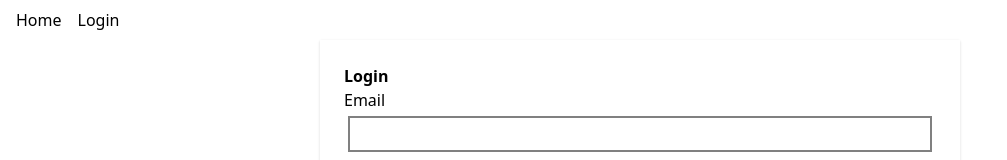
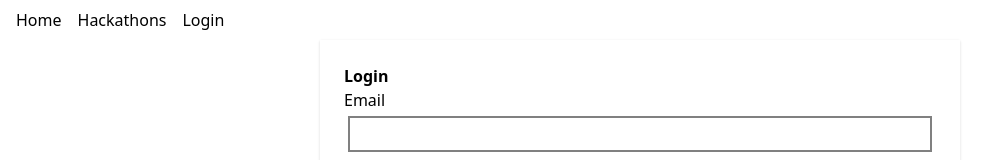
Before and after one commit to Folkwise-io/MintbeanPlatformV3-frontend, a React app: page /login in a window 1280 px wide. Shown: the top 160 px of the page, without its empty margins (0-1007 px from the left). Built offline with nearby package versions, Linux system fonts and the light colour scheme.

Commit message:
Add /hackathons route and page

```diff
--- a/src/routes.ts
+++ b/src/routes.ts
@@ -1,5 +1,5 @@
 import React from "react";
-import { Home, Login, NotFound } from "./views/pages";
+import { Home, Login, Hackathons, NotFound } from "./views/pages";
 
 interface RouteConfig {
   component: React.FC<void>;
@@ -13,6 +13,10 @@ export const routes: RouteConfig[] = [
     path: "/login",
   },
   {
+    component: Hackathons,
+    path: "/hackathons",
+  },
+  {
     component: Home,
     exact: true,
     path: "/",
--- a/src/views/components/Navbar.tsx
+++ b/src/views/components/Navbar.tsx
@@ -28,6 +28,9 @@ const Navbar: FC<StateMapping & DispatchMapping> = ({ user, login }) => {
       <Link to="/" className="mx-2">
         Home
       </Link>
+      <Link to="/hackathons" className="mx-2">
+        Hackathons
+      </Link>
       {user.data ? (
         <button className="mx-2" onClick={() => alert("Just kidding! You can't yet!")}>
           Logout
--- /dev/null
+++ b/src/views/pages/Hackathons.tsx
@@ -0,0 +1,11 @@
+import React, { FC } from "react";
+
+const Hackathons: FC<void> = () => {
+  return (
+    <div>
+      <h1>Hackathons</h1>
+    </div>
+  );
+};
+
+export default Hackathons;
--- a/src/views/pages/index.ts
+++ b/src/views/pages/index.ts
@@ -1,5 +1,6 @@
 import Home from "./Home";
 import Login from "./Login";
+import Hackathons from "./Hackathons";
 import NotFound from "./NotFound";
 
-export { Home, Login, NotFound };
+export { Home, Login, Hackathons, NotFound };
```
